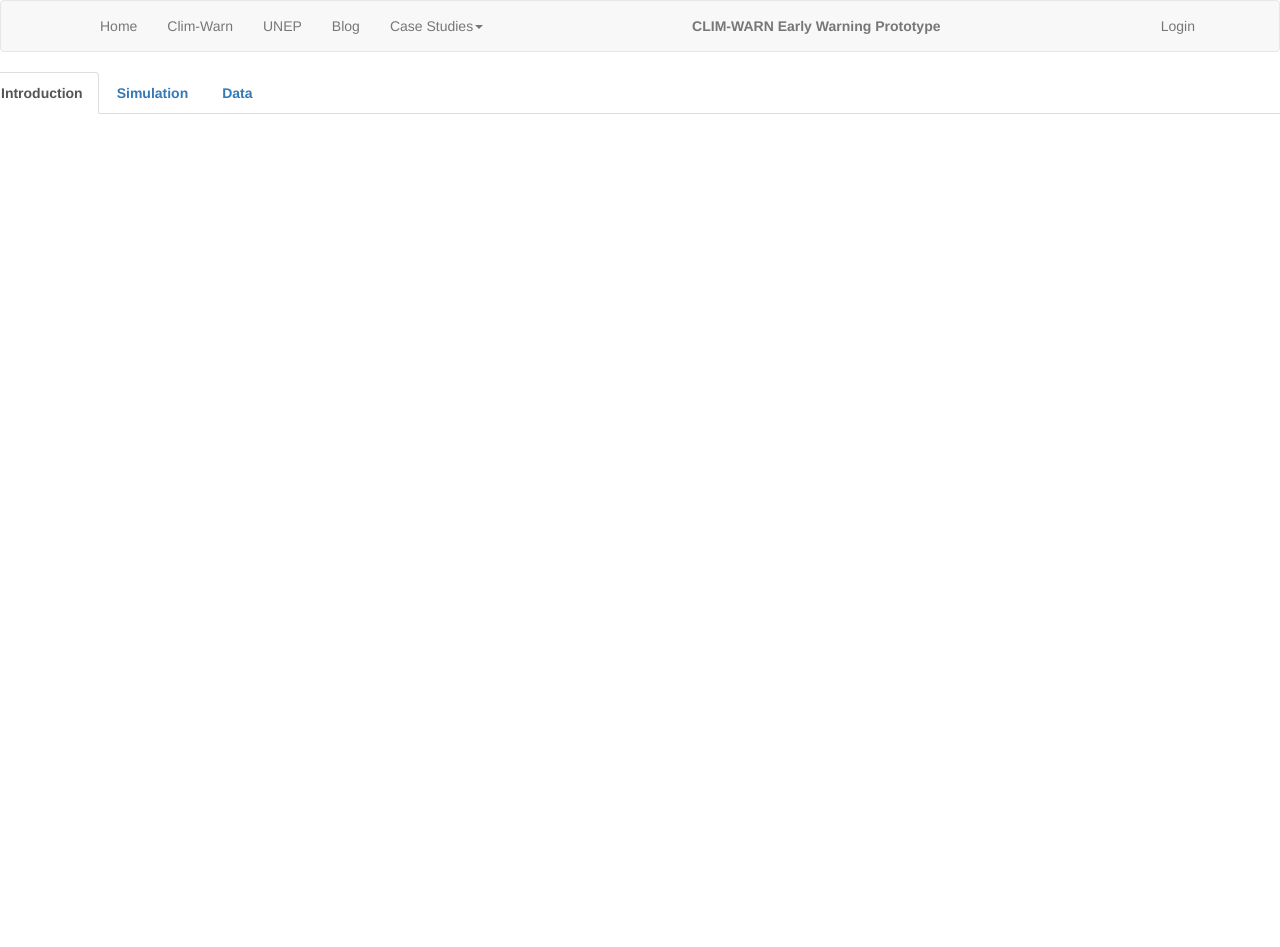
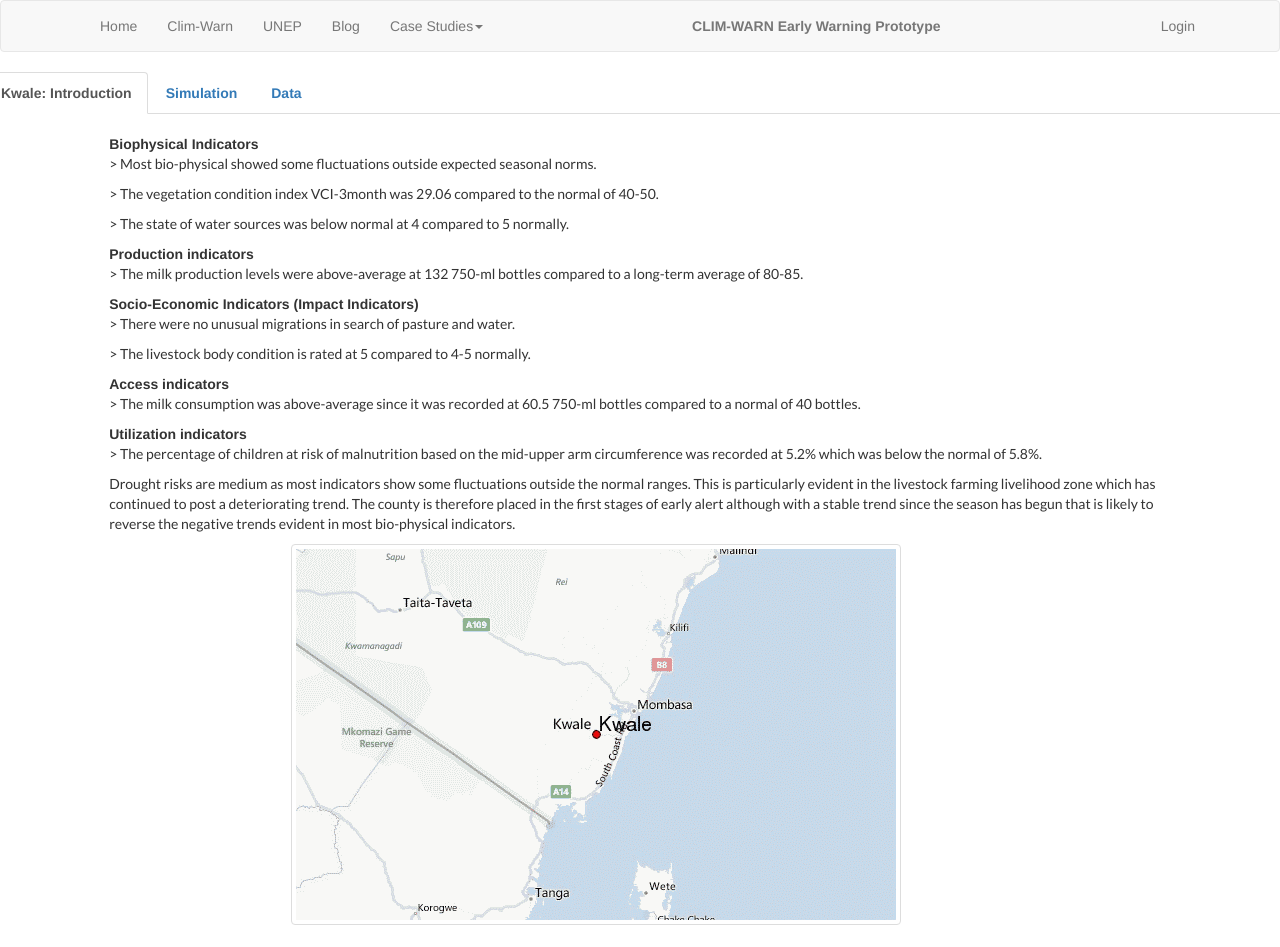
Before and after one commit to Upande/Climwarm, a Django app: page /kwale in a window 1280 px wide. Before the commit the page ends 114 px from the top, so only its background shows below. Run offline with Django 3.2, Linux system fonts and the light colour scheme; parts of the project's set-up code (start-up, migrations or seed data) failed here and were passed over; some libraries are stand-ins or nearby versions.

Commit message:
debugging on introduction tab

```diff
--- a/EWS/templates/kwale.html
+++ b/EWS/templates/kwale.html
@@ -50,40 +50,62 @@
 {% endblock hazard_title %}
 
 {% block main_content %}
+<script type="text/javascript" src="http://code.jquery.com/jquery-1.11.0.min.js"></script>
+<script type="text/javascript" src="http://code.jquery.com/jquery-migrate-1.2.1.min.js"></script>
+<script type="text/javascript" src="http://cdnjs.cloudflare.com/ajax/libs/fancybox/1.3.4/jquery.fancybox-1.3.4.pack.min.js"></script>
+<script type="text/javascript">
+    $(function($){
+        var addToAll = false;
+        var gallery = true;
+        var titlePosition = 'inside';
+        $(addToAll ? 'img' : 'img.fancybox').each(function(){
+            var $this = $(this);
+            var title = $this.attr('title');
+            var src = $this.attr('data-big') || $this.attr('src');
+            var a = $('<a href="#" class="fancybox"></a>').attr('href', src).attr('title', title);
+            $this.wrap(a);
+        });
+        if (gallery)
+            $('a.fancybox').attr('rel', 'fancyboxgallery');
+        $('a.fancybox').fancybox({
+            titlePosition: titlePosition
+        });
+    });
+    $.noConflict();
+</script>
 
     <div class="row">
         <div role="tabpanel">
-            <input type="hidden" id="active_tab" value="{{ tab }}" />
             <ul class="nav nav-tabs" id="tablist">
-                <li role="presentation" class="active"><a href="#" aria-controls="introduction" role="tab" data-toggle="tab"><b>Introduction</b></a></li>
-                <li role="presentation"><a href="#" aria-controls="simulation" role="tab" data-toggle="tab"><b>Simulation</b></a></li>
-                <li role="presentation"><a href="#" aria-controls="data" role="tab" data-toggle="tab"><b>Data</b></a></li>
+                <li role="presentation" class="active"><a href="#introduction" aria-controls="introduction" role="tab" data-toggle="tab"><b>Kwale: Introduction</b></a></li>
+                <li role="presentation"><a href="#simulation" aria-controls="simulation" role="tab" data-toggle="tab"><b>Simulation</b></a></li>
+                <li role="presentation"><a href="#data" aria-controls="data" role="tab" data-toggle="tab"><b>Data</b></a></li>
             </ul>
 
             <div class="tab-content">
-                <div role="tabpanel" class="tab-pane fade" id="introduction">
+                <div role="tabpanel" class="tab-pane fade in active" id="introduction">
                         <div class="col-xs-10 col-md-offset-1">
                         </br>
                             <b>Biophysical Indicators</b>
-                               <p class="text-left">  Most bio-physical showed some fluctuations outside expected
+                               <p class="text-left"> > Most bio-physical showed some fluctuations outside expected
                                 seasonal norms.</p>
-                               <p class="text-left">  The vegetation condition index VCI-3month was 29.06
+                               <p class="text-left"> > The vegetation condition index VCI-3month was 29.06
                                 compared to the normal of 40-50.</p>
-                               <p class="text-left">  The state of water sources was below normal at 4 compared to 5
+                               <p class="text-left"> > The state of water sources was below normal at 4 compared to 5
                                 normally.</p>
                                <b> Production indicators</b>
-                                <p class="text-left"> The milk production levels were above-average at 132 750-ml
+                                <p class="text-left">> The milk production levels were above-average at 132 750-ml
                                 bottles compared to a long-term average of 80-85.</p>
                                 <b>Socio-Economic Indicators (Impact Indicators)</b>
-                                <p class="text-left"> There were no unusual migrations in search of pasture and
+                                <p class="text-left">> There were no unusual migrations in search of pasture and
                                 water.</p>
-                                <p class="text-left"> The livestock body condition is rated at 5 compared to 4-5
+                                <p class="text-left">> The livestock body condition is rated at 5 compared to 4-5
                                 normally.</p>
                                 <b>Access indicators</b>
-                                <p class="text-left"> The milk consumption was above-average since it was recorded
+                                <p class="text-left">> The milk consumption was above-average since it was recorded
                                 at 60.5 750-ml bottles compared to a normal of 40 bottles.</p>
                                 <b>Utilization indicators</b>
-                                <p class="text-left"> The percentage of children at risk of malnutrition based on the
+                                <p class="text-left">> The percentage of children at risk of malnutrition based on the
                                 mid-upper arm circumference was recorded at 5.2% which was
                                 below the normal of 5.8%.</p>
                                 <p class="text-left">Drought risks are medium as most indicators show some fluctuations
@@ -92,17 +114,17 @@
                                 trend. The county is therefore placed in the first stages of early alert
                                 although with a stable trend since the season has begun that is likely
                                 to reverse the negative trends evident in most bio-physical indicators.</p>
-                            <div class="row">
-                                <div class="col-md-6 col-md-offset-2" align="center">
+                        <div class="row">
+                                <div class="col-md-6 col-md-offset-2" align="right">
                                     <img src="{{ STATIC_URL }}images/Kwale.gif" class="thumbnail" align="center">
                                 </div>
-                            <div class="col-md-2">
-                                <a href="#">SPI Metadata</a>
+                            <div class="col-md-4">
+                                <!--a href="#">SPI Metadata</a>
                                 <br/>
                                 <a href="#">Messages & Triggers</a>
                                 <br/>
                                 <a href="#">Vulnerablity Metadata</a>
-                                <br/>
+                                <br/-->
                             </div>
                         </div>
                 </div>
```
